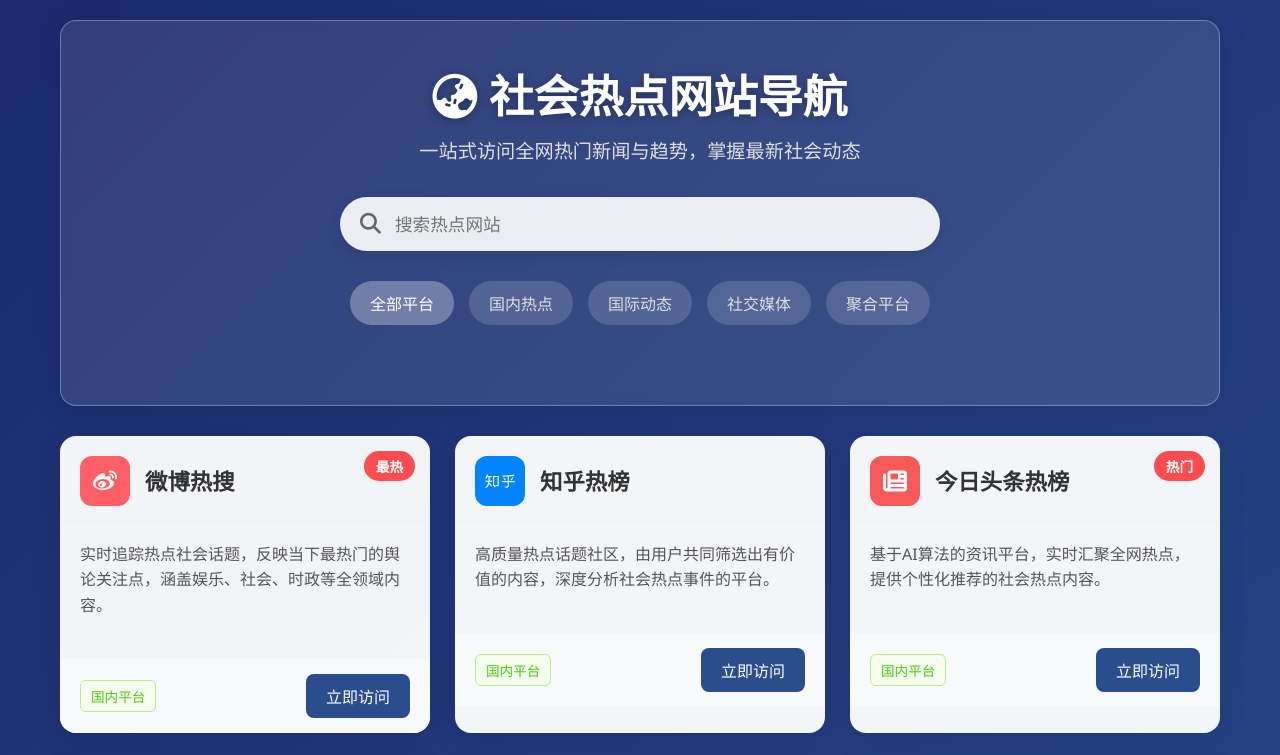
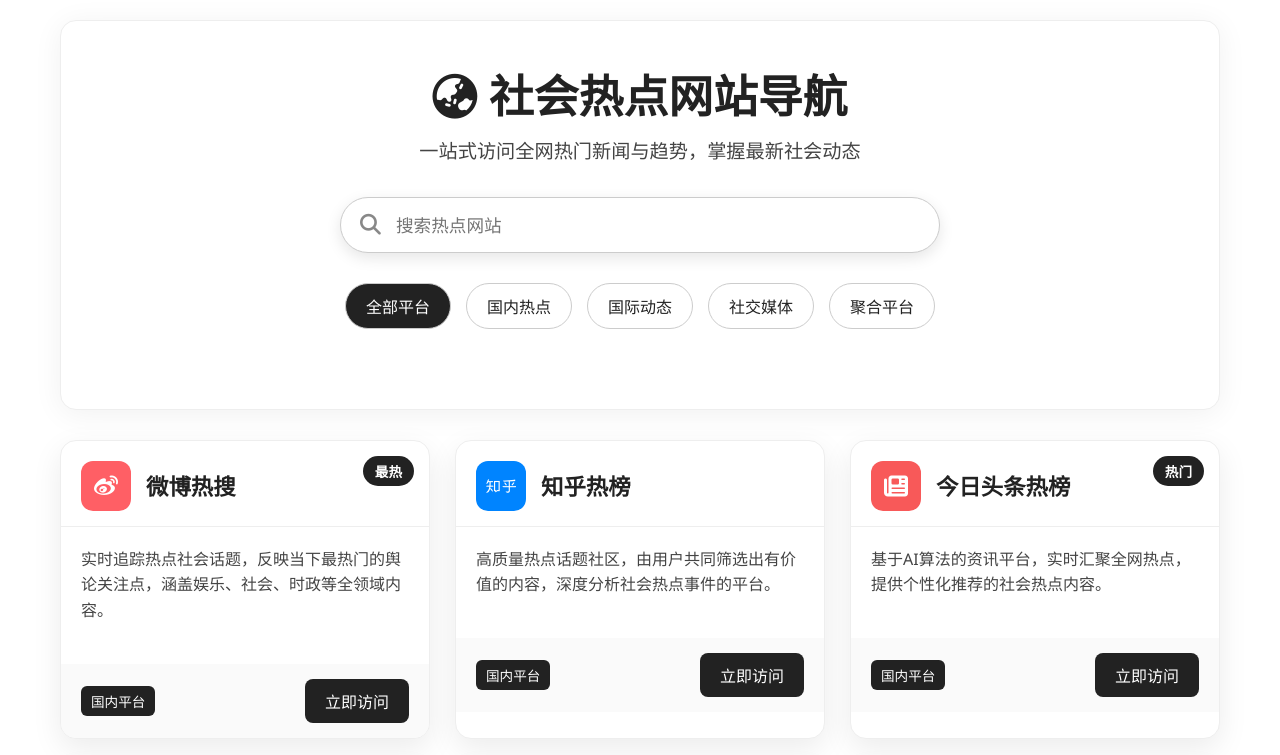
Before and after one commit to betterma/hot_article, a plain HTML site: page hot.html in a window 1280 px wide. Shown: the top 755 px of the page. Drawn offline with Linux system fonts and the light colour scheme.

Commit message:
优化页面样式，调整背景色和文本颜色，增强可读性

```diff
--- a/hot.html
+++ b/hot.html
@@ -14,8 +14,8 @@
         }
 
         body {
-            background: linear-gradient(135deg, #1a2a6c, #2a4d8e);
-            color: #333;
+            background: #fff;
+            color: #222;
             min-height: 100vh;
             padding-bottom: 50px;
         }
@@ -29,23 +29,22 @@
         header {
             text-align: center;
             padding: 40px 20px;
-            background: rgba(255, 255, 255, 0.1);
+            background: #fff;
             border-radius: 16px;
             margin-bottom: 30px;
-            box-shadow: 0 4px 30px rgba(0, 0, 0, 0.1);
-            backdrop-filter: blur(5px);
-            border: 1px solid rgba(255, 255, 255, 0.3);
+            box-shadow: 0 4px 30px rgba(0, 0, 0, 0.06);
+            border: 1px solid #eee;
         }
 
         header h1 {
             font-size: 2.8rem;
-            color: #fff;
+            color: #222;
             margin-bottom: 10px;
-            text-shadow: 0 2px 10px rgba(0, 0, 0, 0.3);
+            text-shadow: none;
         }
 
         header p {
-            color: #e0e0e0;
+            color: #444;
             font-size: 1.2rem;
             max-width: 700px;
             margin: 0 auto;
@@ -62,8 +61,9 @@
             width: 100%;
             padding: 15px 20px;
             border-radius: 50px;
-            border: none;
-            background: rgba(255, 255, 255, 0.9);
+            border: 1px solid #ccc;
+            background: #fff;
+            color: #222;
             box-shadow: 0 5px 15px rgba(0, 0, 0, 0.1);
             font-size: 1.1rem;
             padding-left: 55px;
@@ -75,7 +75,7 @@
             top: 50%;
             transform: translateY(-50%);
             font-size: 1.3rem;
-            color: #666;
+            color: #888;
         }
 
         .categories {
@@ -89,17 +89,17 @@
         .category-btn {
             padding: 10px 20px;
             border-radius: 50px;
-            background: rgba(255, 255, 255, 0.15);
-            color: #e0e0e0;
-            border: none;
+            background: #fff;
+            color: #222;
+            border: 1px solid #ccc;
             cursor: pointer;
             font-size: 1rem;
             transition: all 0.3s ease;
         }
 
         .category-btn:hover, .category-btn.active {
-            background: rgba(255, 255, 255, 0.3);
-            color: white;
+            background: #222;
+            color: #fff;
         }
 
         .websites-grid {
@@ -109,11 +109,12 @@
         }
 
         .website-card {
-            background: rgba(255, 255, 255, 0.95);
+            background: #fff;
             border-radius: 16px;
             overflow: hidden;
             box-shadow: 0 10px 30px rgba(0, 0, 0, 0.08);
             transition: all 0.3s ease;
+            border: 1px solid #eee;
         }
 
         .website-card:hover {
@@ -126,15 +127,15 @@
             display: flex;
             align-items: center;
             gap: 15px;
-            border-bottom: 1px solid #f0f0f0;
+            border-bottom: 1px solid #eee;
         }
 
         .platform-icon {
             width: 50px;
             height: 50px;
             border-radius: 12px;
-            background: #2a4d8e;
-            color: white;
+            background: #222;
+            color: #fff;
             display: flex;
             align-items: center;
             justify-content: center;
@@ -143,6 +144,7 @@
 
         .card-header h3 {
             font-size: 1.4rem;
+            color: #222;
         }
 
         .card-content {
@@ -150,14 +152,14 @@
         }
 
         .card-content p {
-            color: #555;
+            color: #444;
             line-height: 1.6;
             margin-bottom: 20px;
         }
 
         .card-footer {
             padding: 15px 20px;
-            background: #f8f9fa;
+            background: #fafafa;
             display: flex;
             justify-content: space-between;
             align-items: center;
@@ -165,38 +167,42 @@
 
         .visit-btn {
             padding: 10px 20px;
-            background: #2a4d8e;
-            color: white;
+            background: #222;
+            color: #fff;
             border-radius: 8px;
             text-decoration: none;
             font-weight: 500;
             transition: all 0.3s ease;
+            border: none;
         }
 
         .visit-btn:hover {
-            background: #1a2a6c;
+            background: #444;
         }
 
         .country-tag {
             font-size: 0.85rem;
             padding: 5px 10px;
             border-radius: 6px;
+            background: #222;
+            color: #fff;
+            border: none;
         }
 
         .tag-international {
-            background: #e6f7ff;
-            color: #1890ff;
-            border: 1px solid #91d5ff;
+            background: #222;
+            color: #fff;
+            border: none;
         }
 
         .tag-domestic {
-            background: #f6ffed;
-            color: #52c41a;
-            border: 1px solid #b7eb8f;
+            background: #222;
+            color: #fff;
+            border: none;
         }
 
         .stats {
-            color: #888;
+            color: #aaa;
             font-size: 0.9rem;
         }
 
@@ -204,8 +210,8 @@
             position: absolute;
             top: 15px;
             right: 15px;
-            background: #ff4d4f;
-            color: white;
+            background: #222;
+            color: #fff;
             padding: 5px 12px;
             border-radius: 20px;
             font-size: 0.85rem;
```
